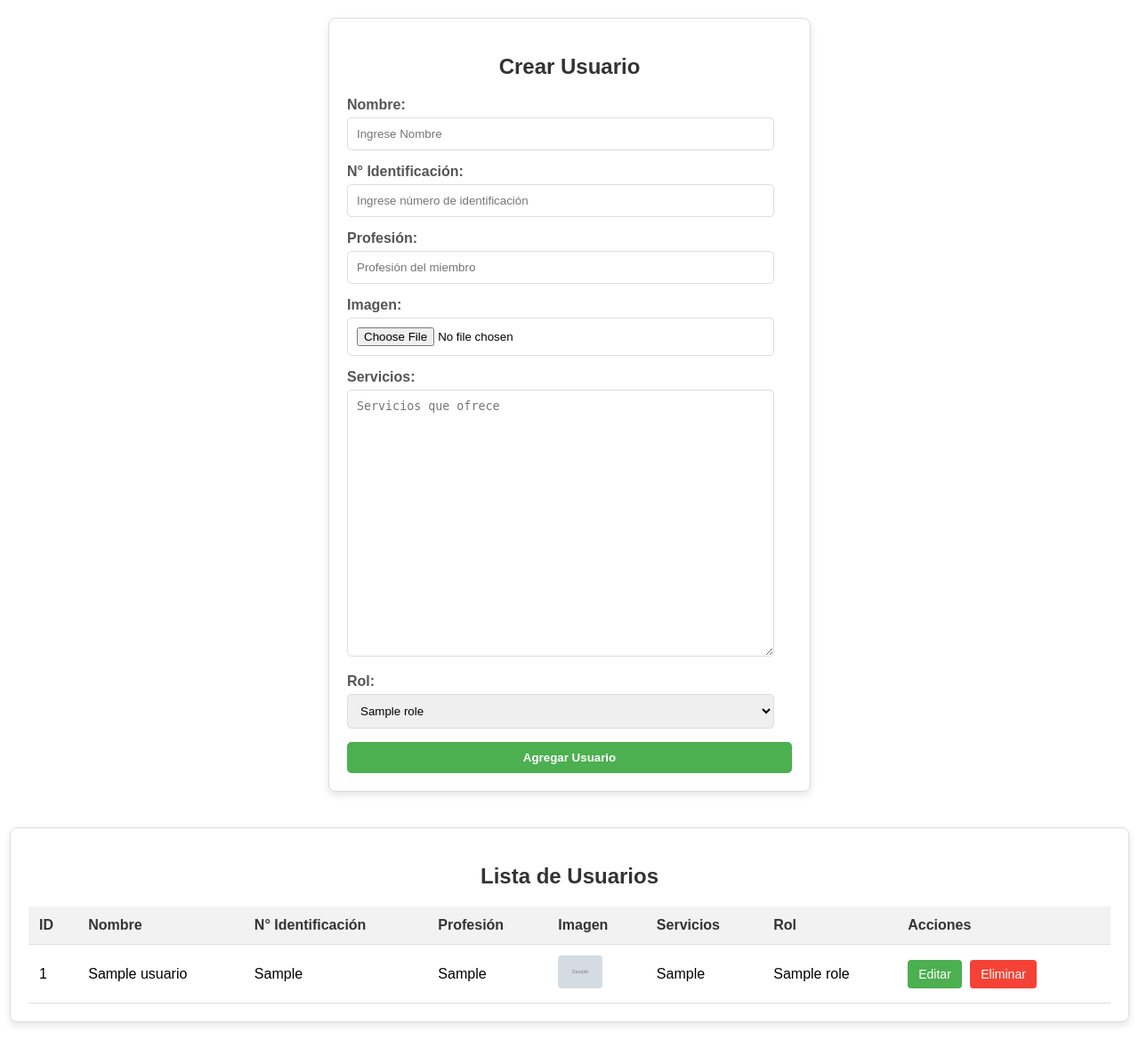
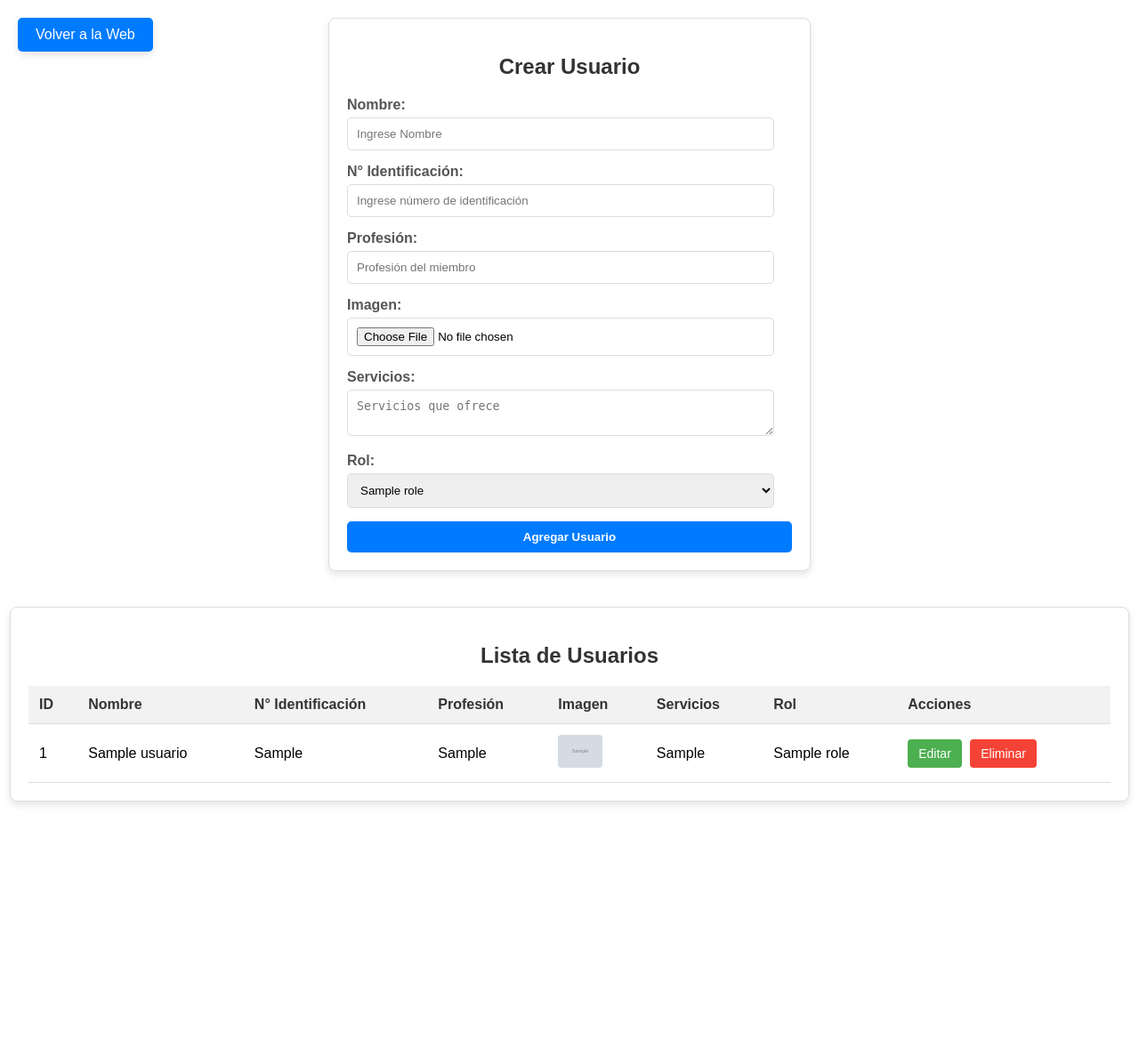
Before and after one commit to VictorGavilanR/WebFundacion, a PHP site: page /admin/index.php in a window 1280 px wide. Shown: the whole page at 89% size. After the commit the page ends 905 px from the top, so only its background shows below. Run offline with PHP 8.4, Linux system fonts and the light colour scheme; tables that the repository leaves empty or names only in its code hold one stand-in row (values such as "Sample post"); grey boxes marked "Sample" are stand-in pictures.

Commit message:
Todo listo.
Falta ver si hay cambios o errores pequeños, pero deberia estar todo correcto anashei

```diff
--- a/admin/admin.css
+++ b/admin/admin.css
@@ -23,10 +23,32 @@ h2 {
     border-radius: 8px;
     padding: 20px;
     margin: 20px 0;
-    width: 500px;
+    width: 90%;
+    max-width: 500px;
     box-shadow: 0 4px 8px rgba(0, 0, 0, 0.1);
 }
 
+/* Botón de Volver */
+.btn-back {
+    position: absolute;
+    top: 20px;
+    left: 20px;
+    background-color: #007BFF;
+    color: #fff;
+    text-decoration: none;
+    padding: 10px 20px;
+    border-radius: 5px;
+    font-size: 16px;
+    transition: background-color 0.3s ease, transform 0.3s ease;
+    box-shadow: 0 4px 8px rgba(0, 0, 0, 0.1);
+}
+
+.btn-back:hover {
+    background-color: #0056b3;
+    transform: translateY(-2px);
+}
+
+/* Etiquetas y campos del formulario */
 .team-form label {
     display: block;
     margin-bottom: 5px;
@@ -44,14 +66,23 @@ h2 {
     border: 1px solid #ddd;
     border-radius: 5px;
     box-sizing: border-box;
-}
- textarea {
-    height: 300px;
+    transition: border-color 0.3s ease;
 }
 
+/* Estilo para campos de formulario en foco */
+.team-form input[type="text"]:focus,
+.team-form input[type="file"]:focus,
+.team-form select:focus,
+.team-form textarea:focus {
+    border-color: #007BFF;
+    border: 2px solid #007BFF;
+    outline: none;
+}
+
+/* Botón de envío */
 .team-form input[type="submit"] {
     width: 100%;
-    background-color: #4CAF50;
+    background-color: #007BFF;
     color: #fff;
     border: none;
     border-radius: 5px;
@@ -62,7 +93,7 @@ h2 {
 }
 
 .team-form input[type="submit"]:hover {
-    background-color: #45a049;
+    background-color: #0051ff;
 }
 
 /* Estilos para la tabla de usuarios */
@@ -73,7 +104,9 @@ h2 {
     padding: 20px;
     margin: 20px 0;
     width: 95%;
+    max-width: 100%;
     box-shadow: 0 4px 8px rgba(0, 0, 0, 0.1);
+    overflow-x: auto;
 }
 
 .users-table table {
@@ -86,6 +119,26 @@ h2 {
     text-align: left;
     padding: 12px;
     border-bottom: 1px solid #ddd;
+    vertical-align: middle;
+}
+
+/* Fijar el ancho de la columna que contiene las acciones */
+.users-table td.actions {
+    width: 150px;
+    white-space: nowrap;
+}
+
+/* Controlar el texto en columnas largas */
+.users-table td {
+    word-break: break-word;
+    max-width: 300px;
+    overflow: hidden;
+}
+
+.users-table td .truncate {
+    display: block;
+    max-height: 100px;
+    overflow-y: auto;
 }
 
 .users-table th {
@@ -103,7 +156,6 @@ h2 {
     max-width: 50px;
 }
 
-/* Estilos para los enlaces de acción */
 .users-table--edit,
 .users-table--delete {
     text-decoration: none;
@@ -132,3 +184,36 @@ h2 {
 .users-table--delete:hover {
     background-color: #e53935;
 }
+
+.users-table td.actions {
+    display: flex;
+    justify-content: space-between;
+    align-items: center;
+}
+
+/* Media Queries para Responsividad */
+@media (max-width: 768px) {
+    .team-form {
+        width: 100%;
+        padding: 15px;
+        margin: 10px 0;
+    }
+
+    .btn-back {
+        font-size: 14px;
+        padding: 8px 16px;
+    }
+
+    .users-table {
+        display: none; /* Ocultar la tabla de usuarios en pantallas pequeñas */
+    }
+
+    .users-table td.actions {
+        flex-direction: column;
+        align-items: flex-start;
+    }
+
+    .users-table--edit, .users-table--delete {
+        margin-bottom: 5px;
+    }
+}
--- a/admin/index.php
+++ b/admin/index.php
@@ -25,6 +25,9 @@ if (!$query) {
     <link href="admin.css" rel="stylesheet">
 </head>
 <body>
+
+<a href="index.html" class="btn-back">Volver a la Web</a>
+
     <!-- Sección de formulario de equipo -->
     <div class="team-form">
         <h2>Crear Usuario</h2>
```
Also changed, not shown: donar.html (+9 -6 lines), index.html (+7 -7 lines), nosotros.php (+4 -4 lines), style.css (+15 -10 lines).
